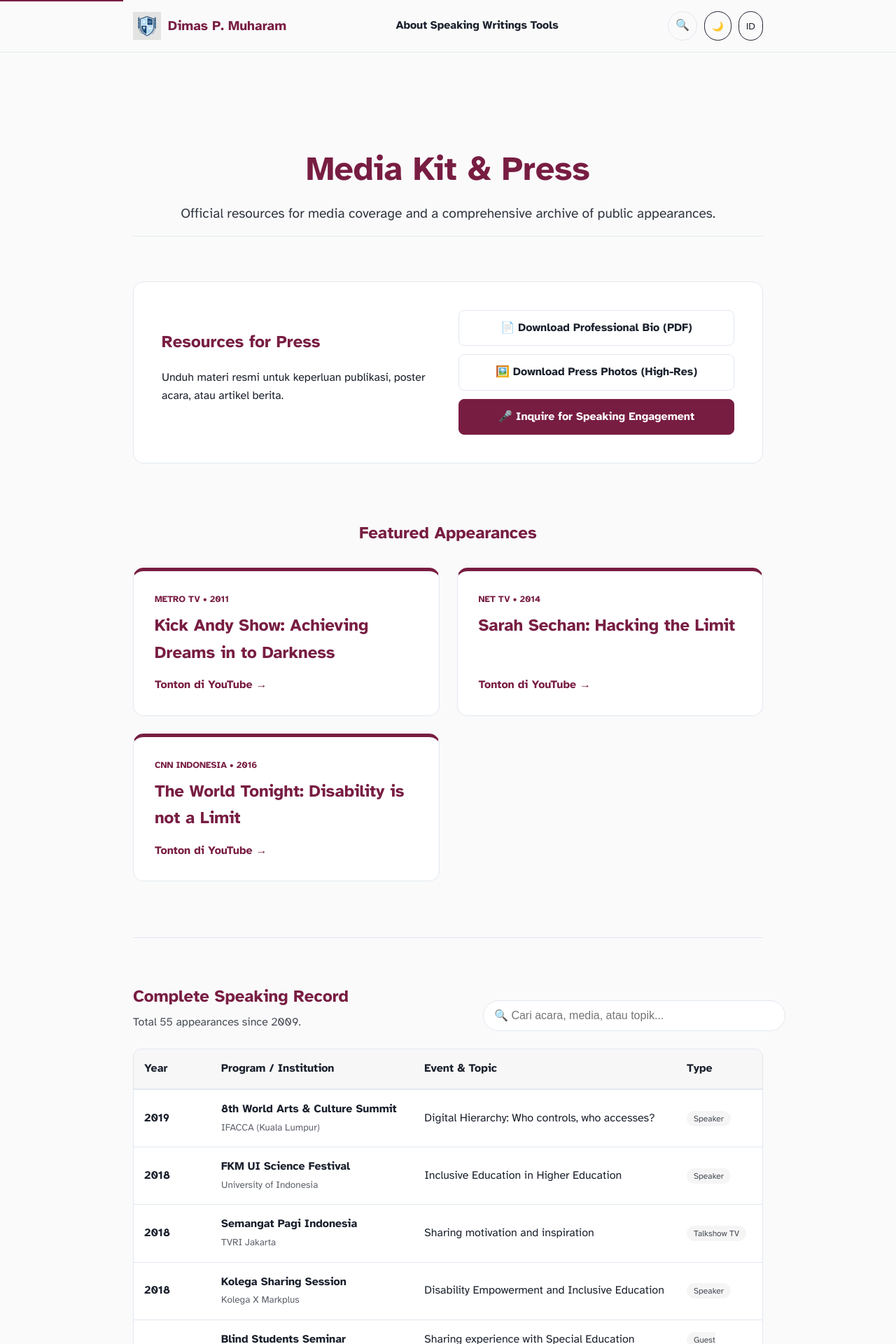
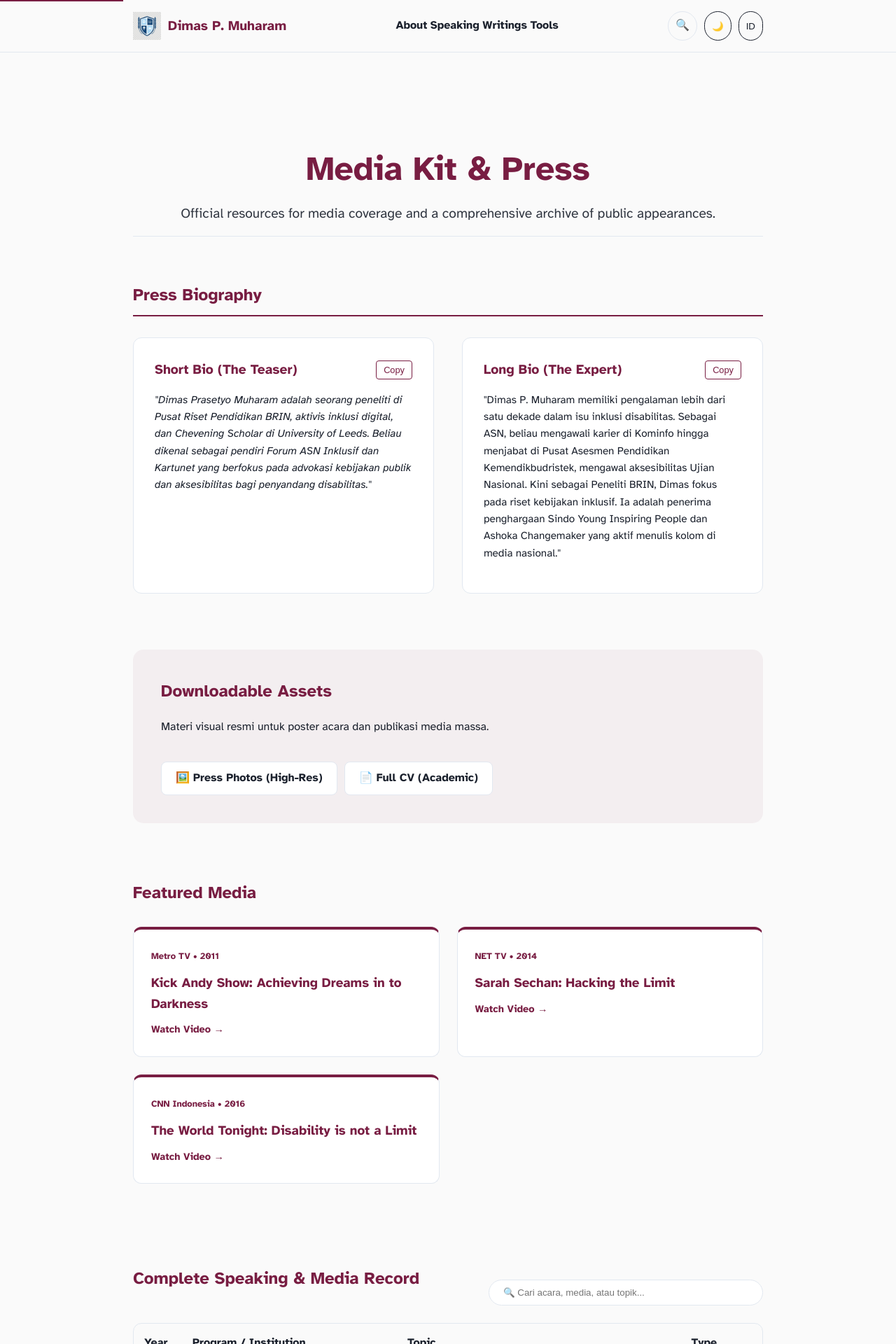
Before and after one commit to dimasmuharam/blog, a Jekyll site: the page built from media.md, in a window 1280 px wide. Shown: the top 1920 px of the page at 70% size. Built offline with Jekyll 4.4.1, drawn with Linux system fonts in a browser that asks for light colours; some of the changed text lies outside the part shown.

Commit message:
Update media.md

```diff
--- a/media.md
+++ b/media.md
@@ -14,109 +14,101 @@ description: Resources for press and a complete record of Dimas P. Muharam's pub
         </p>
     </header>
 
-    <section id="resources" style="background: var(--card-bg); border: 1px solid var(--border-color); border-radius: 15px; padding: 40px; margin-bottom: 5rem;">
-        <div style="display: grid; grid-template-columns: repeat(auto-fit, minmax(250px, 1fr)); gap: 30px; align-items: center;">
-            <div>
-                <h2 style="margin-top: 0; color: var(--primary-color);">Resources for Press</h2>
-                <p>Unduh materi resmi untuk keperluan publikasi, poster acara, atau artikel berita.</p>
+    <section id="press-bio" style="margin-bottom: 5rem;">
+        <h2 style="border-bottom: 2px solid var(--primary-color); padding-bottom: 10px; margin-bottom: 30px;">Press Biography</h2>
+
+        <div style="display: grid; grid-template-columns: repeat(auto-fit, minmax(300px, 1fr)); gap: 40px;">
+            <div style="background: var(--card-bg); padding: 30px; border-radius: 12px; border: 1px solid var(--border-color);">
+                <div style="display: flex; justify-content: space-between; align-items: center; margin-bottom: 15px;">
+                    <h3 style="margin: 0; font-size: 1.2rem;">Short Bio (The Teaser)</h3>
+                    <button onclick="copyBio('short-bio')" style="font-size: 0.8rem; cursor: pointer; padding: 5px 10px; border-radius: 4px; border: 1px solid var(--primary-color); background: transparent; color: var(--primary-color);">Copy</button>
+                </div>
+                <p id="short-bio" style="font-size: 0.95rem; line-height: 1.6; font-style: italic;">
+                    "Dimas Prasetyo Muharam adalah seorang peneliti di Pusat Riset Pendidikan BRIN, aktivis inklusi digital, dan Chevening Scholar di University of Leeds. Beliau dikenal sebagai pendiri Forum ASN Inklusif dan Kartunet yang berfokus pada advokasi kebijakan publik dan aksesibilitas bagi penyandang disabilitas."
+                </p>
             </div>
-            <div style="display: flex; flex-direction: column; gap: 12px;">
-                <a href="/assets/docs/bio-dimas-prasetyo.pdf" class="btn-press">📄 Download Professional Bio (PDF)</a>
-                <a href="/assets/img/press/dimas-photos.zip" class="btn-press">🖼️ Download Press Photos (High-Res)</a>
-                <a href="/speaking/" class="btn-press primary">🎤 Inquire for Speaking Engagement</a>
+
+            <div style="background: var(--card-bg); padding: 30px; border-radius: 12px; border: 1px solid var(--border-color);">
+                <div style="display: flex; justify-content: space-between; align-items: center; margin-bottom: 15px;">
+                    <h3 style="margin: 0; font-size: 1.2rem;">Long Bio (The Expert)</h3>
+                    <button onclick="copyBio('long-bio')" style="font-size: 0.8rem; cursor: pointer; padding: 5px 10px; border-radius: 4px; border: 1px solid var(--primary-color); background: transparent; color: var(--primary-color);">Copy</button>
+                </div>
+                <p id="long-bio" style="font-size: 0.95rem; line-height: 1.6;">
+                    "Dimas P. Muharam memiliki pengalaman lebih dari satu dekade dalam isu inklusi disabilitas. Sebagai ASN, beliau mengawali karier di Kominfo hingga menjabat di Pusat Asesmen Pendidikan Kemendikbudristek, mengawal aksesibilitas Ujian Nasional. Kini sebagai Peneliti BRIN, Dimas fokus pada riset kebijakan inklusif. Ia adalah penerima penghargaan Sindo Young Inspiring People dan Ashoka Changemaker yang aktif menulis kolom di media nasional."
+                </p>
+            </div>
+        </div>
+    </section>
+
+    <section id="resources" style="background: rgba(120, 29, 66, 0.05); border-radius: 15px; padding: 40px; margin-bottom: 5rem;">
+        <div style="display: flex; flex-wrap: wrap; justify-content: space-between; align-items: center; gap: 20px;">
+            <div style="max-width: 500px;">
+                <h2 style="margin-top: 0;">Downloadable Assets</h2>
+                <p>Materi visual resmi untuk poster acara dan publikasi media massa.</p>
+            </div>
+            <div style="display: flex; gap: 10px; flex-wrap: wrap;">
+                <a href="/assets/img/press-photo.zip" class="btn-press">🖼️ Press Photos (High-Res)</a>
+                <a href="/assets/docs/cv-dimas-prasetyo.pdf" class="btn-press">📄 Full CV (Academic)</a>
             </div>
         </div>
     </section>
 
     <section id="featured" style="margin-bottom: 5rem;">
-        <h2 style="text-align: center; margin-bottom: 30px;">Featured Appearances</h2>
+        <h2 style="margin-bottom: 30px;">Featured Media</h2>
         <div style="display: grid; grid-template-columns: repeat(auto-fit, minmax(320px, 1fr)); gap: 25px;">
             {% assign featured = site.data.media | where: "featured", true %}
             {% for item in featured %}
             <div class="featured-card">
-                <div style="font-size: 0.8rem; font-weight: bold; color: var(--primary-color); margin-bottom: 8px; text-transform: uppercase;">
-                    {{ item.channel }} • {{ item.date | date: "%Y" }}
-                </div>
-                <h3 style="margin: 0 0 15px 0; font-size: 1.5rem;">{{ item.program }}: {{ item.title }}</h3>
-                <a href="{{ item.link }}" target="_blank" class="link-watch">Tonton di YouTube &rarr;</a>
+                <span style="font-size: 0.8rem; font-weight: bold; color: var(--primary-color);">{{ item.channel }} • {{ item.date | date: "%Y" }}</span>
+                <h3 style="margin: 10px 0;">{{ item.program }}: {{ item.title }}</h3>
+                {% if item.link != "#" %}
+                <a href="{{ item.link }}" target="_blank" class="link-watch">Watch Video &rarr;</a>
+                {% endif %}
             </div>
             {% endfor %}
         </div>
     </section>
 
-    <hr style="border: 0; border-top: 1px solid var(--border-color); margin-bottom: 4rem;">
-
     <section id="archive">
         <div style="display: flex; justify-content: space-between; align-items: flex-end; margin-bottom: 25px; flex-wrap: wrap; gap: 20px;">
-            <div>
-                <h2 style="margin: 0;">Complete Speaking Record</h2>
-                <p style="margin: 5px 0 0 0; opacity: 0.8;">Total {{ site.data.media.size }} appearances since 2009.</p>
-            </div>
-            <div style="flex: 1; max-width: 400px; min-width: 280px;">
-                <label for="mediaSearch" class="sr-only">Cari penampilan media atau topik:</label>
-                <input type="text" id="mediaSearch" onkeyup="filterMedia()" placeholder="🔍 Cari acara, media, atau topik..." style="width: 100%; padding: 12px 15px; border-radius: 30px; border: 1px solid var(--border-color); background: var(--card-bg); color: var(--text-color); font-size: 1rem;">
-            </div>
+            <h2>Complete Speaking & Media Record</h2>
+            <input type="text" id="mediaSearch" onkeyup="filterMedia()" placeholder="🔍 Cari acara, media, atau topik..." style="padding: 10px 20px; border-radius: 30px; border: 1px solid var(--border-color); background: var(--card-bg); width: 100%; max-width: 350px;">
         </div>
 
-        <div class="table-container" style="overflow-x: auto; background: var(--card-bg); border-radius: 12px; border: 1px solid var(--border-color);">
-            <table id="mediaTable" style="width: 100%; border-collapse: collapse; min-width: 600px;">
+        <div style="overflow-x: auto; background: var(--card-bg); border-radius: 12px; border: 1px solid var(--border-color);">
+            <table id="mediaTable" style="width: 100%; border-collapse: collapse;">
                 <thead>
-                    <tr style="background: rgba(0,0,0,0.03); border-bottom: 2px solid var(--border-color); text-align: left;">
+                    <tr style="background: rgba(0,0,0,0.02); border-bottom: 2px solid var(--border-color); text-align: left;">
                         <th style="padding: 15px;">Year</th>
                         <th style="padding: 15px;">Program / Institution</th>
-                        <th style="padding: 15px;">Event & Topic</th>
+                        <th style="padding: 15px;">Topic</th>
                         <th style="padding: 15px;">Type</th>
                     </tr>
                 </thead>
                 <tbody>
                     {% assign all_media = site.data.media | sort: 'date' | reverse %}
                     {% for item in all_media %}
-                    <tr class="media-row" style="border-bottom: 1px solid var(--border-color); transition: background 0.2s;">
-                        <td style="padding: 15px; font-weight: bold; width: 80px;">{{ item.date | date: "%Y" }}</td>
-                        <td style="padding: 15px;">
-                            <span style="display: block; font-weight: bold;">{{ item.program }}</span>
-                            <span style="font-size: 0.85rem; opacity: 0.7;">{{ item.channel }}</span>
-                        </td>
-                        <td style="padding: 15px;">
-                            {{ item.title }}
-                            {% if item.link != "#" %}
-                             • <a href="{{ item.link }}" target="_blank" style="font-size: 0.85rem; color: var(--primary-color);">Link</a>
-                            {% endif %}
-                        </td>
-                        <td style="padding: 15px;">
-                            <span class="badge">{{ item.type }}</span>
-                        </td>
+                    <tr class="media-row" style="border-bottom: 1px solid var(--border-color);">
+                        <td style="padding: 15px;">{{ item.date | date: "%Y" }}</td>
+                        <td style="padding: 15px;"><strong>{{ item.program }}</strong><br><small>{{ item.channel }}</small></td>
+                        <td style="padding: 15px;">{{ item.title }}</td>
+                        <td style="padding: 15px;"><span class="badge">{{ item.type }}</span></td>
                     </tr>
                     {% endfor %}
                 </tbody>
             </table>
         </div>
     </section>
-
 </div>
 
-<style>
-    /* Button & Badge Styles */
-    .btn-press { display: block; padding: 12px 20px; border-radius: 8px; text-decoration: none; color: var(--text-color); border: 1px solid var(--border-color); font-weight: bold; transition: 0.2s; text-align: center; }
-    .btn-press:hover { background: var(--border-color); }
-    .btn-press.primary { background: var(--primary-color); color: white; border-color: var(--primary-color); }
-    .btn-press.primary:hover { opacity: 0.9; }
+<script>
+function copyBio(id) {
+  const text = document.getElementById(id).innerText;
+  navigator.clipboard.writeText(text).then(() => {
+    alert("Bio copied to clipboard!");
+  });
+}
 
-    .badge { font-size: 0.75rem; padding: 4px 10px; border-radius: 12px; background: rgba(0,0,0,0.05); color: var(--text-color); opacity: 0.8; }
-
-    /* Featured Cards */
-    .featured-card { background: var(--card-bg); padding: 30px; border-radius: 15px; border: 1px solid var(--border-color); border-top: 5px solid var(--primary-color); display: flex; flex-direction: column; transition: transform 0.3s; }
-    .featured-card:hover { transform: translateY(-5px); box-shadow: 0 10px 20px rgba(0,0,0,0.1); }
-    .link-watch { font-weight: bold; color: var(--primary-color); text-decoration: none; margin-top: auto; }
-
-    /* Table Hover */
-    .media-row:hover { background: rgba(120, 29, 66, 0.02); }
-
-    /* Search Input Accessibility */
-    .sr-only { position: absolute; width: 1px; height: 1px; padding: 0; margin: -1px; overflow: hidden; clip: rect(0,0,0,0); border: 0; }
-</style>
-
-<script>
 function filterMedia() {
   var input, filter, table, tr, td, i, txtValue;
   input = document.getElementById("mediaSearch");
@@ -139,3 +131,10 @@ function filterMedia() {
   }
 }
 </script>
+
+<style>
+    .btn-press { padding: 10px 20px; border-radius: 8px; text-decoration: none; color: var(--text-color); border: 1px solid var(--border-color); font-weight: bold; background: var(--card-bg); }
+    .badge { font-size: 0.7rem; padding: 3px 8px; border-radius: 10px; background: rgba(0,0,0,0.05); }
+    .featured-card { padding: 25px; background: var(--card-bg); border-radius: 12px; border: 1px solid var(--border-color); border-top: 4px solid var(--primary-color); }
+    .link-watch { font-weight: bold; color: var(--primary-color); text-decoration: none; font-size: 0.9rem; }
+</style>
```
